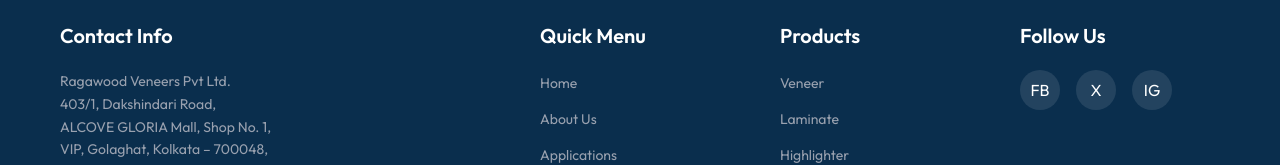
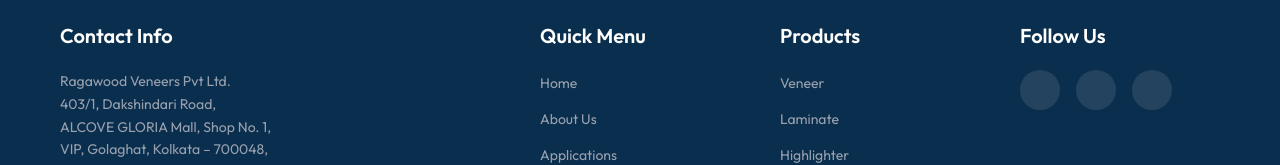
Before and after one commit to AmitMardi/Raga-Wood, a Next.js app: page / in a window 1280 px wide. Shown: the part 2866-3031 px from the top of the page. Built offline with nearby package versions, Linux system fonts and the light colour scheme.

Commit message:
feat: add font-awesome icons to footer

```diff
--- a/src/app/globals.css
+++ b/src/app/globals.css
@@ -1,4 +1,5 @@
 @import "tailwindcss";
+@import url('https://cdnjs.cloudflare.com/ajax/libs/font-awesome/6.4.0/css/all.min.css');
 
 @theme {
   --color-primary: #005eab;
--- a/src/components/Footer.tsx
+++ b/src/components/Footer.tsx
@@ -46,9 +46,9 @@
           <div>
             <h4 className="text-xl font-semibold mb-5 text-white">Follow Us</h4>
             <div className="flex gap-4">
-              <a href="#" aria-label="Facebook" className="w-10 h-10 rounded-full bg-white/10 flex items-center justify-center hover:bg-secondary hover:-translate-y-1 transition-all">FB</a>
-              <a href="#" aria-label="Twitter" className="w-10 h-10 rounded-full bg-white/10 flex items-center justify-center hover:bg-secondary hover:-translate-y-1 transition-all">X</a>
-              <a href="#" aria-label="Instagram" className="w-10 h-10 rounded-full bg-white/10 flex items-center justify-center hover:bg-secondary hover:-translate-y-1 transition-all">IG</a>
+              <a href="#" aria-label="Facebook" className="w-10 h-10 rounded-full bg-white/10 flex items-center justify-center hover:bg-secondary hover:-translate-y-1 transition-all"><i className="fa-brands fa-square-facebook text-white text-xl"></i></a>
+              <a href="#" aria-label="Twitter" className="w-10 h-10 rounded-full bg-white/10 flex items-center justify-center hover:bg-secondary hover:-translate-y-1 transition-all"><i className="fa-brands fa-square-x-twitter text-white text-xl"></i></a>
+              <a href="#" aria-label="Instagram" className="w-10 h-10 rounded-full bg-white/10 flex items-center justify-center hover:bg-secondary hover:-translate-y-1 transition-all"><i className="fa-brands fa-square-instagram text-white text-xl"></i></a>
             </div>
           </div>
         </div>
```
